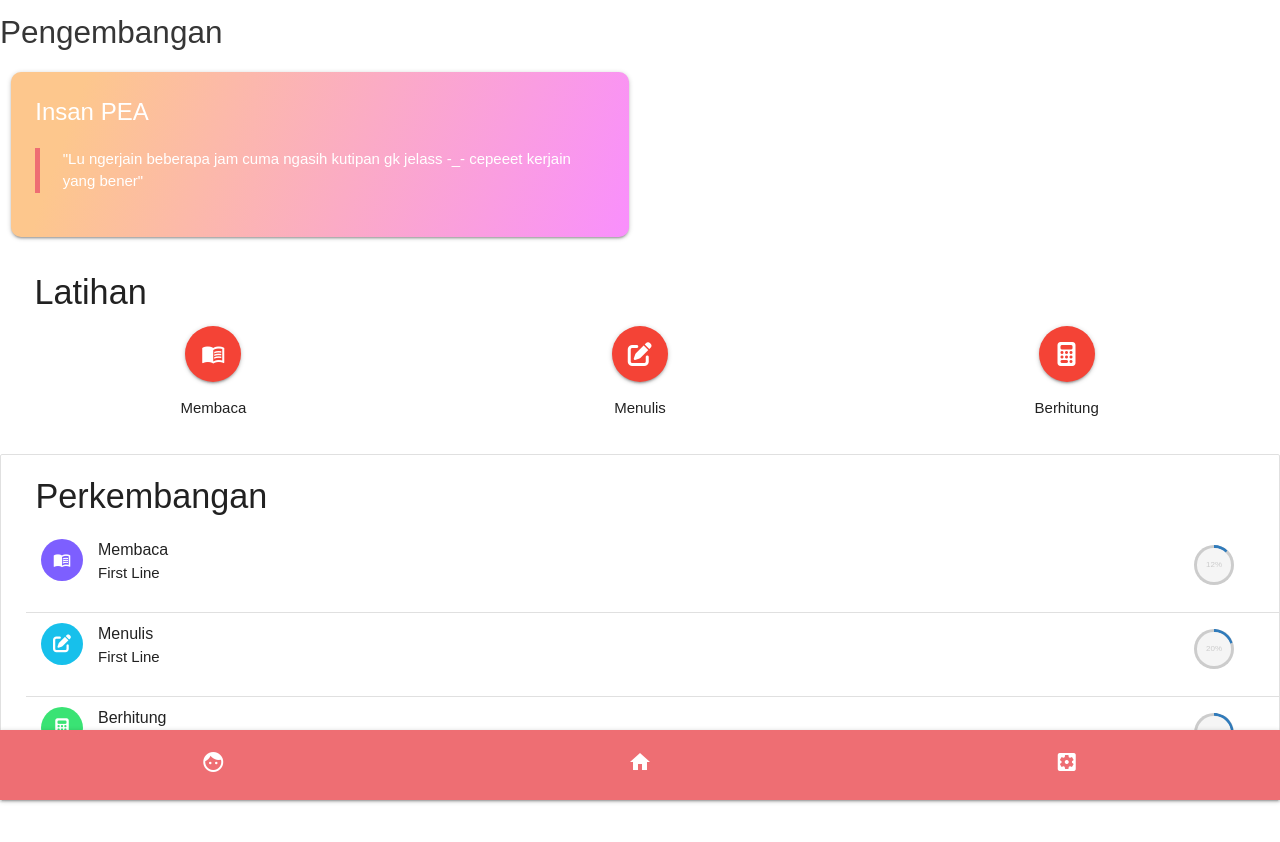
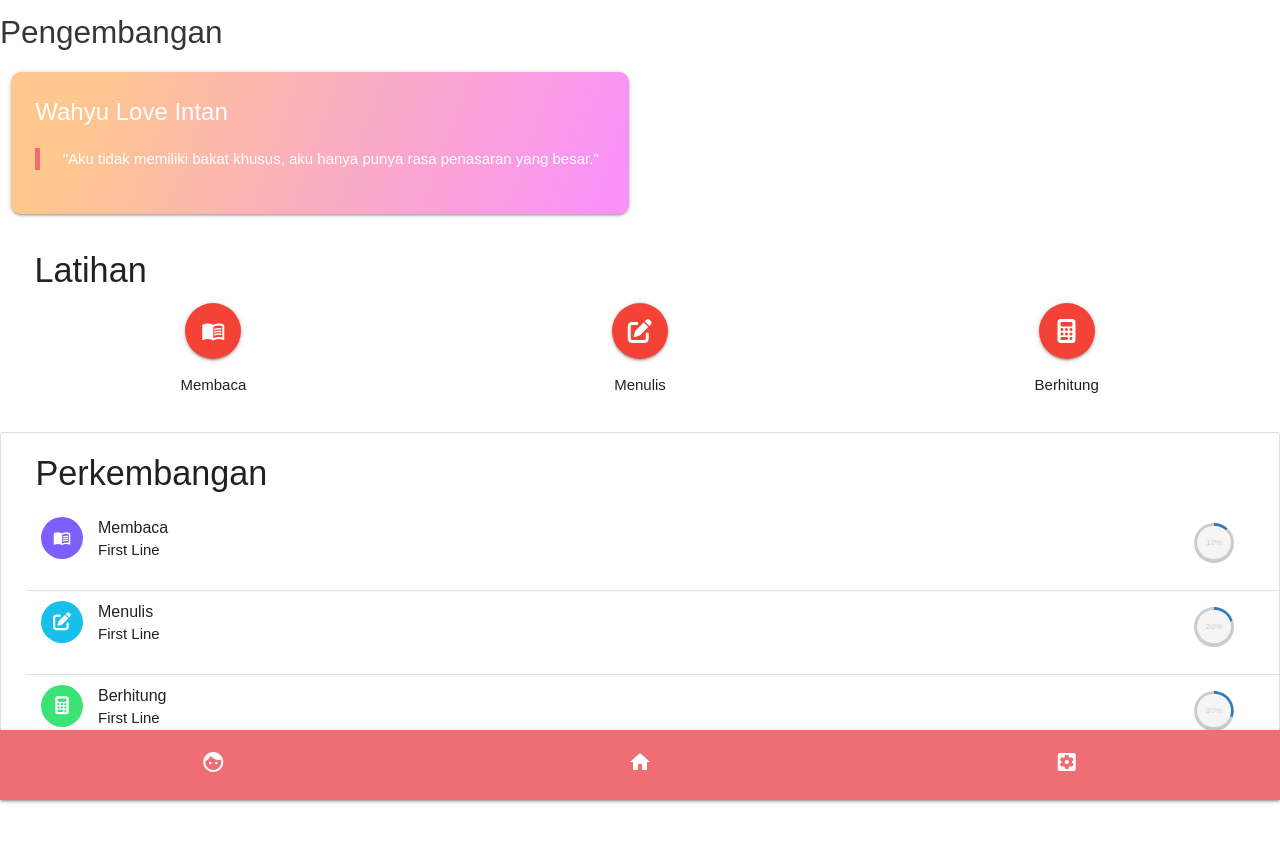
Before and after one commit to fadhfaiz/gemastik-disleksia, a plain HTML site: page dist/profile.html in a window 1280 px wide. Drawn offline with nearby package versions, Linux system fonts and the light colour scheme.

Commit message:
memperbaiki quote yang dirusak intan

```diff
--- a/dist/profile.html
+++ b/dist/profile.html
@@ -42,10 +42,10 @@
                 <div class="col s12 m6">
                     <div class="card hoverable kartu-radius grad">
                         <div class="card-content white-text">
-                            <span class="card-title">Insan PEA</span>
+                            <span class="card-title">Wahyu Love Intan</span>
                             <p>
                                 <blockquote>
-                                    "Lu ngerjain beberapa jam cuma ngasih kutipan gk jelass -_- cepeeet kerjain yang bener"
+                                    "Aku tidak memiliki bakat khusus, aku hanya punya rasa penasaran yang besar."
                                 </blockquote>
                             </p>
                         </div>
```
